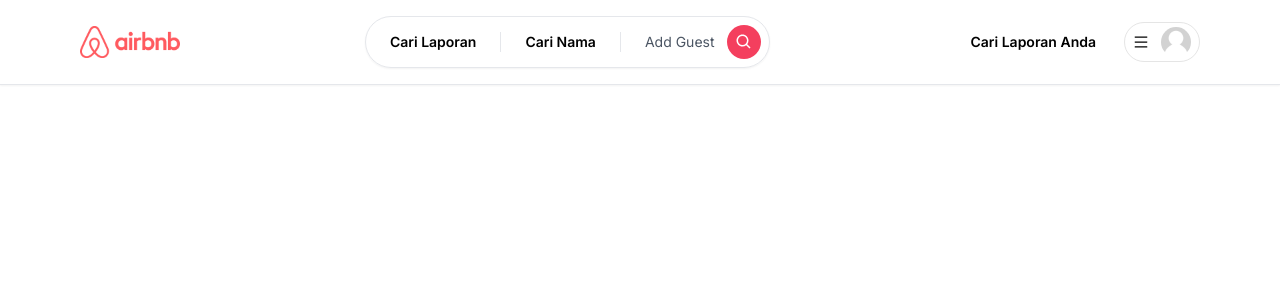
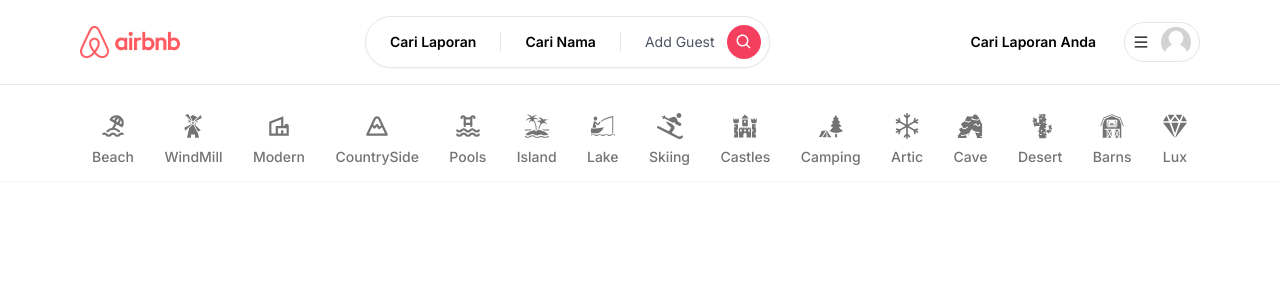
Before and after one commit to blacksmitj/bnb-pintas, a Next.js app: page / in a window 1280 px wide. Shown: the top 300 px of the page. Built offline with nearby package versions, Linux system fonts and the light colour scheme; no server answers.

Commit message:
Adding Category, Adding Query String

```diff
--- /dev/null
+++ b/app/components/CategoryBox.tsx
@@ -0,0 +1,73 @@
+"use client";
+
+import { useRouter, useSearchParams } from "next/navigation";
+import { useCallback } from "react";
+import { IconType } from "react-icons";
+import qs from "query-string";
+
+interface CategoryBoxProps {
+  icon: IconType;
+  label: string;
+  selected?: boolean;
+}
+
+const CategoryBox: React.FC<CategoryBoxProps> = ({
+  icon: Icon,
+  label,
+  selected,
+}) => {
+  const router = useRouter();
+  const params = useSearchParams();
+
+  const handleClick = useCallback(() => {
+    let currentQuerry = {};
+
+    if (params) {
+      currentQuerry = qs.parse(params.toString());
+    }
+
+    const updateQuerry: any = {
+      ...currentQuerry,
+      category: label,
+    };
+
+    if (params?.get("category") === label) {
+      delete updateQuerry.category;
+    }
+
+    const url = qs.stringifyUrl(
+      {
+        url: "/",
+        query: updateQuerry,
+      },
+      { skipNull: true }
+    );
+
+    router.push(url);
+  }, [label, params, router]);
+
+  return (
+    <div
+      onClick={handleClick}
+      className={`
+        flex
+        flex-col
+        items-center
+        justify-center
+        gap-2
+        p-3
+        border-b-2
+        hover:text-neutral-800
+        transition
+        cursor-pointer
+        ${selected ? "border-b-neutral-800" : "border-transparent"}
+        ${selected ? "text-neutral-800" : "text-neutral-500"}
+      `}
+    >
+      <Icon size={26} />
+      <div className="font-medium text-sm">{label}</div>
+    </div>
+  );
+};
+
+export default CategoryBox;
--- /dev/null
+++ b/app/components/navbar/Categories.tsx
@@ -0,0 +1,132 @@
+"use client";
+
+import Container from "../Container";
+
+import { TbBeach, TbMountain, TbPool } from "react-icons/tb";
+import {
+  GiBarn,
+  GiBoatFishing,
+  GiCactus,
+  GiCastle,
+  GiCaveEntrance,
+  GiForestCamp,
+  GiIsland,
+  GiWindmill,
+} from "react-icons/gi";
+import { MdOutlineVilla } from "react-icons/md";
+import { FaSkiing } from "react-icons/fa";
+import { IoDiamond } from "react-icons/io5";
+import { BsSnow } from "react-icons/bs";
+import CategoryBox from "../CategoryBox";
+import { usePathname, useSearchParams } from "next/navigation";
+
+export const categories = [
+  {
+    label: "Beach",
+    icon: TbBeach,
+    description: "This property is close to the beach!",
+  },
+  {
+    label: "WindMill",
+    icon: GiWindmill,
+    description: "This property has windmill!",
+  },
+  {
+    label: "Modern",
+    icon: MdOutlineVilla,
+    description: "This property has windmill!",
+  },
+  {
+    label: "CountrySide",
+    icon: TbMountain,
+    description: "This property is in countryside!",
+  },
+  {
+    label: "Pools",
+    icon: TbPool,
+    description: "This property has a pool!",
+  },
+  {
+    label: "Island",
+    icon: GiIsland,
+    description: "This property is on Island!",
+  },
+  {
+    label: "Lake",
+    icon: GiBoatFishing,
+    description: "This property is close to a lake!",
+  },
+  {
+    label: "Skiing",
+    icon: FaSkiing,
+    description: "This property has skiing activities",
+  },
+  {
+    label: "Castles",
+    icon: GiCastle,
+    description: "This property is in a castle",
+  },
+  {
+    label: "Camping",
+    icon: GiForestCamp,
+    description: "This property has camping activities",
+  },
+  {
+    label: "Artic",
+    icon: BsSnow,
+    description: "This property has a snow",
+  },
+  {
+    label: "Cave",
+    icon: GiCaveEntrance,
+    description: "This property is close Cave",
+  },
+  {
+    label: "Desert",
+    icon: GiCactus,
+    description: "This property is in desert",
+  },
+  {
+    label: "Barns",
+    icon: GiBarn,
+    description: "This property is the barn",
+  },
+  {
+    label: "Lux",
+    icon: IoDiamond,
+    description: "This property is Luxurios",
+  },
+];
+
+const Categories = () => {
+  const params = useSearchParams();
+  const category = params?.get("category");
+  const pathname = usePathname();
+
+  const isMainPage = pathname === "/";
+
+  return (
+    <Container>
+      <div
+        className="
+        pt-4
+        flex
+        flex-row
+        justify-between
+        overflow-x-auto
+      "
+      >
+        {categories.map((item) => (
+          <CategoryBox
+            key={item.label}
+            label={item.label}
+            selected={category === item.label}
+            icon={item.icon}
+          />
+        ))}
+      </div>
+    </Container>
+  );
+};
+
+export default Categories;
--- a/app/components/navbar/Logo.tsx
+++ b/app/components/navbar/Logo.tsx
@@ -8,6 +8,7 @@ const Logo = () => {
 
   return (
     <Image
+      onClick={() => router.push("/")}
       alt="Logo"
       className="hidden md:block cursor-pointer"
       height="100"
--- a/app/components/navbar/Navbar.tsx
+++ b/app/components/navbar/Navbar.tsx
@@ -1,6 +1,7 @@
 "use client";
 
 import Container from "../Container";
+import Categories from "./Categories";
 import Logo from "./Logo";
 import Search from "./Search";
 import UserMenu from "./UserMenu";
@@ -22,6 +23,7 @@ const Navbar: React.FC<NavbarProps> = ({ currentUser }) => {
           </div>
         </Container>
       </div>
+      <Categories />
     </div>
   );
 };
--- a/package.json
+++ b/package.json
@@ -22,6 +22,7 @@
     "next": "13.3.1",
     "next-auth": "^4.22.1",
     "postcss": "8.4.23",
+    "query-string": "^8.1.0",
     "react": "18.2.0",
     "react-dom": "18.2.0",
     "react-hook-form": "^7.43.9",
```
Also changed, not shown: 1 other file (tests, documents, lock files or other folders).
